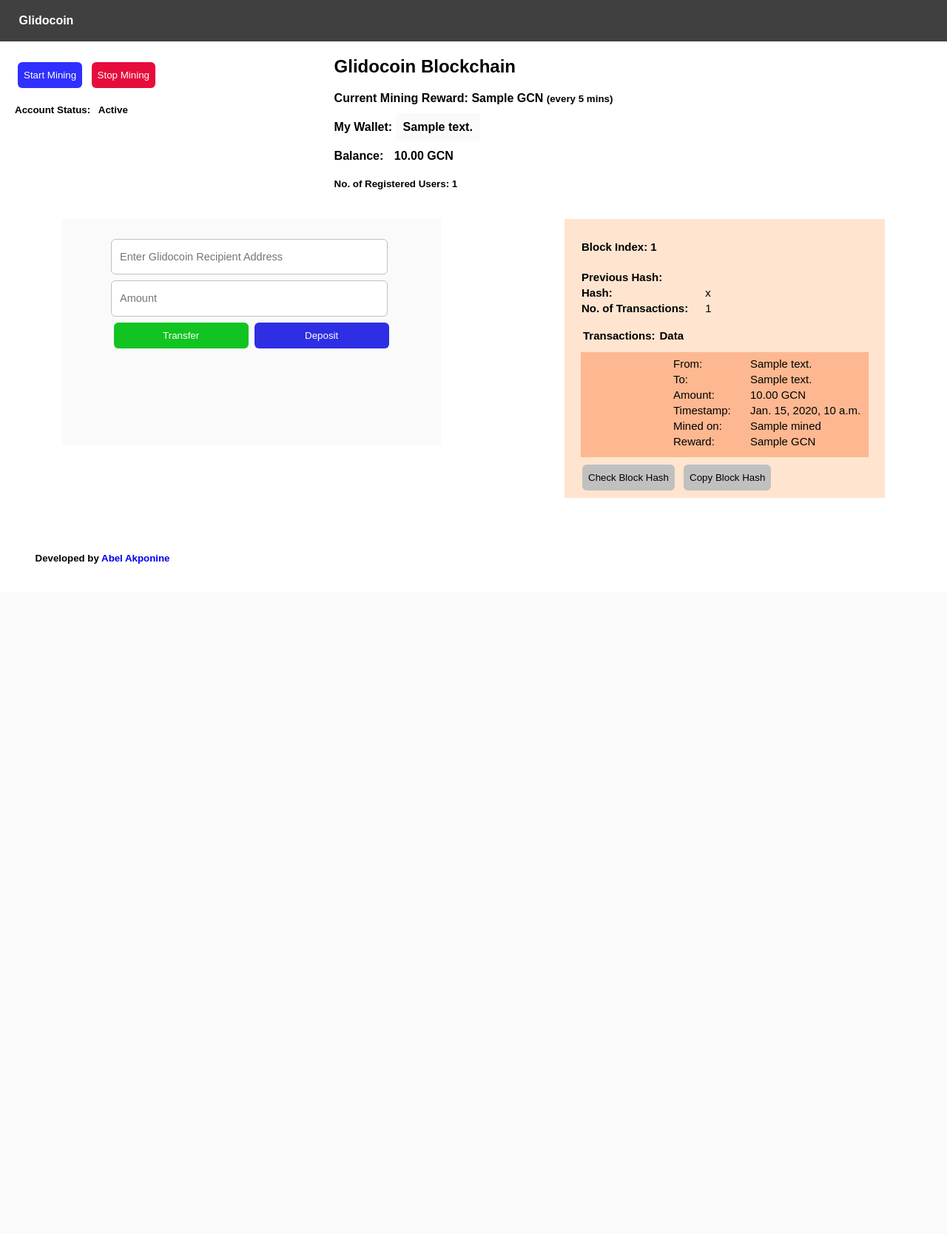
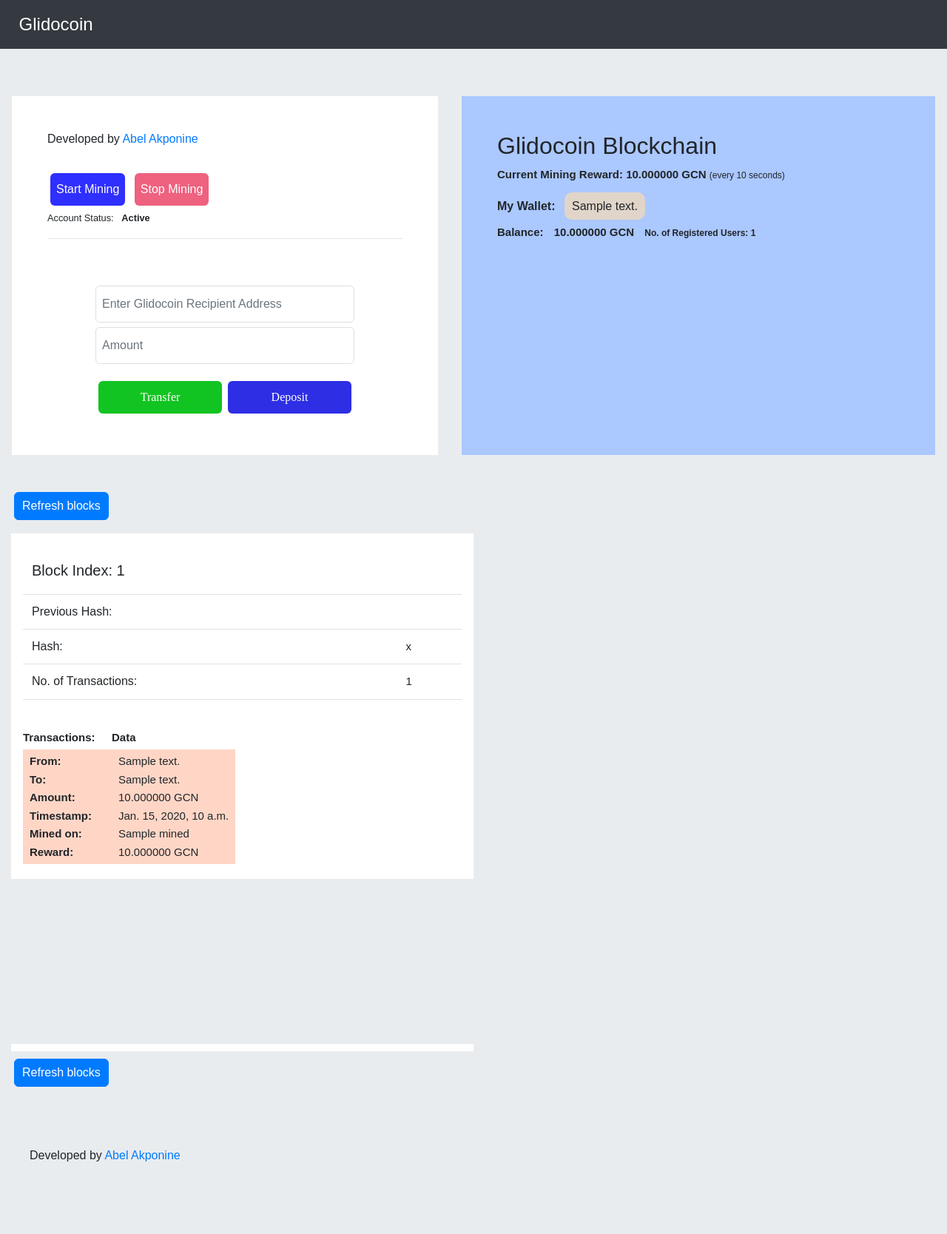
Before and after one commit to abelakponine/Glidocoin, a Django app: template Glidocoin/templates/index.html in a window 1280 px wide. Shown: the whole page at 74% size. Before the commit the page ends 762 px from the top, so only its background shows below. Run offline with Django 3.2, Linux system fonts and the light colour scheme; the template is opened without the code that fills it: most values are stand-ins (such as "Sample title", 1, 10 or a date in 2020); data that the repository does not hold is empty; some libraries are stand-ins or nearby versions.

Commit message:
Glidocoin Update

```diff
--- a/Glidocoin/static/js/initialize.js
+++ b/Glidocoin/static/js/initialize.js
@@ -1,6 +1,9 @@
 import * as jquery from "./jquery.min.js";
 
-fetch("https://glidocoin-miner.herokuapp.com/myWallet/", {
+let host = "https://glidocoin-miner.herokuapp.com";
+host = "";
+
+fetch(host+"/myWallet/", {
     method: "POST",
     headers: {
         "Content-Type": "application/json"
@@ -14,13 +17,6 @@ fetch("https://glidocoin-miner.herokuapp.com/myWallet/", {
         $("#wallet_address").text(val['walletAddress'])
         $("#start_miner").attr("onclick", "startMiner(this, '"+val['walletAddress']+"')")
         $("#stop_miner").attr("onclick", "stopMiner(this, '"+val['walletAddress']+"')")
-        $("#account_status").html("<b style='text-transform:capitalize'><small>Account status: &nbsp; "+val['status']+"</small></b>");
+        $("#account_status").html("<b style='text-transform:capitalize'><small>Account status: &nbsp; <b>"+val['status']+"</b></small></b>");
     })
 })
-
-// $.post("/myWallet/", {
-//     username: "kingabel",
-//     password: "Exploxi2"
-// }, (res)=>{
-//     console.log("res:", res)
-// }, "json")
--- a/Glidocoin/static/js/miner.js
+++ b/Glidocoin/static/js/miner.js
@@ -1,4 +1,7 @@
 import * as jquery from "./jquery.min.js";
+
+let host = "https://glidocoin-miner.herokuapp.com";
+host = "";
 
 if(typeof(EventSource) !== "undefined") {
     // Yes! Server-sent events support!
@@ -7,7 +10,8 @@ if(typeof(EventSource) !== "undefined") {
 
     var source = new EventSource("/balance/"+walletAddr);
     source.onmessage = function(event) {
-        let balance = event.data
+        let balance = Math.round((event.data) * 1000000)/1000000
+        console.log(Math.round((balance + Number.EPSILON) * 1000000)/1000000)
         $("#wallet_balance").html(balance+" GCN")
     };
 } else {
@@ -21,8 +25,8 @@ window.startMiner = (elem, walletAddr)=>{
     let elem2 = elem.nextElementSibling;
     $(elem2).css('background', 'rgb(230, 13, 60)');
     elem2.disabled = false;
-    $("#account_status").html("<b style='text-transform:capitalize'><small>Account status: &nbsp; Mining</small></b>");
-    $.get("https://glidocoin-miner.herokuapp.com/startMiner/"+walletAddr, (res)=>{
+    $("#account_status").html("<b style='text-transform:capitalize'><small>Account status: &nbsp; <b>Mining</b></small></b>");
+    $.get(host+"/startMiner/"+walletAddr, (res)=>{
         console.log(res)
     })
 }
@@ -33,13 +37,13 @@ window.stopMiner = (elem, walletAddr)=>{
     $(elem2).css('background', 'rgb(47, 47, 255)')
     elem2.disabled = false;
     $(elem2).find('i').hide(100)
-    $.get("https://glidocoin-miner.herokuapp.com/stopMiner/"+walletAddr, (res)=>{
+    $.get(host+"/stopMiner/"+walletAddr, (res)=>{
         console.log(res)
-        $("#account_status").html("<b style='text-transform:capitalize'><small>Account status: &nbsp; "+res+"</small></b>");
+        $("#account_status").html("<b style='text-transform:capitalize'><small>Account status: &nbsp; <b>"+res+"</b></small></b>");
     })
 }
 window.getBalanceOf = (walletAddr)=>{
-    $.get("https://glidocoin-miner.herokuapp.com/balance/"+walletAddr, (bal)=>{
+    $.get(host+"/balance/"+walletAddr, (bal)=>{
         console.log(bal)
     })
 }
--- a/Glidocoin/templates/index.html
+++ b/Glidocoin/templates/index.html
@@ -7,95 +7,123 @@
     <meta name="viewport" content="width=device-width, initial-scale=1.0">
     <title>Glidocoin Blockchain</title>
     <link rel="stylesheet" href="{% static 'css/app.css' %}"/>
+    <link rel="stylesheet" href="https://maxcdn.bootstrapcdn.com/bootstrap/4.5.2/css/bootstrap.min.css">
     <!-- <link rel="stylesheet" href="https://cdnjs.cloudflare.com/ajax/libs/font-awesome/5.13.0/css/all.min.css"> -->
     <link rel="stylesheet" href="https://cdnjs.cloudflare.com/ajax/libs/font-awesome/4.7.0/css/">
     <script type="module" src="{% static 'js/initialize.js'%}" defer></script>
     <script type="module" src="{% static 'js/miner.js'%}" defer></script>
+    <script src="https://maxcdn.bootstrapcdn.com/bootstrap/4.5.2/js/bootstrap.min.js"></script>
 </head>
 <body style="font-family:arial;">
-    <header class="bg-dark" style="width:96%;padding:1% 2%;">
-        <h4 class="color-white" style="margin:6px 0;">Glidocoin</h4>
+    <header class="nav bg-dark" style="padding:1% 2%;">
+        <h4 class="text-white" style="margin:6px 0;">Glidocoin</h4>
     </header>
-    <div style="width:max-content;margin:20px auto;">
-        <h2>Glidocoin Blockchain</h2>
-        <b>Current Mining Reward: {{ Glidocoin.miningReward }} GCN <small>(every 5 mins)</small></b>
+    <div class="jumbotron jumbotron-fluid no-margin">
+        <div class="container-fluid">
+            <div class="">
+                <div class="row d-flex flex-wrap">
 
-        <p>
-            <h4>My Wallet: <span id="wallet_address" style="background:#fafafa;padding:10px;">{{ Glidocoin.myWallet.walletAddress }}</span></h4>
-            <h4>Balance: <span id="wallet_balance" style="padding:10px;">{{ Glidocoin.myBalance | floatformat:2 }} GCN</span></h4>
-            <small><h4>No. of Registered Users: {{ Glidocoin.totalUsers }}</h4></small>
-        </p>
-
-        <div class="absolute" style="top:80px;left:20px;">
+                    <div class="flex-fill p-5 ml-3 mr-3 bg-white" style="min-width:45%">
+                        <h6>Developed by <a href="https://github.com/abelakponine">Abel Akponine</a></h6>
+                        <br>
+                        <div class="miner-action">
                             <button id="start_miner" class="btn no-border color-white"
                                 style="background:rgb(47, 47, 255);padding:10px 8px !important;margin:4px;"
-                onclick='startMiner(this, "{{ Glidocoin.myWallet.walletAddress }}")'>Start Mining <i class="fa fa-spinner fa-spin" style="display:none;"></i></button>
+                                onclick='startMiner(this, "{{ Glidocoin.myWallet.walletAddress }}")' {% if Glidocoin.myWallet.status == "mining" %} disabled {% endif %} >Start Mining <i class="fa fa-spinner fa-spin" style="display:none;"></i></button>
                             <button id="stop_miner" class="btn no-border color-white"
                                 style="background:rgb(230, 13, 60);padding:10px 8px !important;margin:4px;"
-                onclick='stopMiner(this, "{{ Glidocoin.myWallet.walletAddress }}")'>Stop Mining</button>
-                <p id="account_status" style="font-family:arial;"><b style='text-transform:capitalize'><small>Account status: &nbsp; {{Glidocoin.myWallet.status }}</small></b></p>
+                                onclick='stopMiner(this, "{{ Glidocoin.myWallet.walletAddress }}")' {% if Glidocoin.myWallet.status == "active" %} disabled {% endif %} >Stop Mining</button>
+                                <p id="account_status" style="font-family:arial;"><b style='text-transform:capitalize'><small>Account status: &nbsp; <b>{{Glidocoin.myWallet.status }}</b></small></b></p>
                         </div>
-    </div>
-    <div class="display-flex">
-        <div class="grid column-5x2 full-height margin-x-auto no-border" style="background:#fafafa;min-height:280px;margin-top:20px !important;">
-            <form>
-                <input placeholder="Enter Glidocoin Recipient Address">
-                <input type="number" placeholder="Amount">
-                <span class="display-flex">
+                        <hr/>
+                        <p>&nbsp;</p>
+                        <div>
+                            <form class="form d-flex flex-column" style="min-width:100%;">
+                                <input class="form-control py-4" placeholder="Enter Glidocoin Recipient Address">
+                                <input class="form-control py-4" type="number" placeholder="Amount">
+                                <span class="display-flex mt-3 margin-auto" style="width:350px;">
                                     <button class="btn no-border color-white" style="background:rgb(18, 196, 33);padding:10px 8px !important;margin:4px;">Transfer</button>
                                     <button class="btn no-border color-white" style="background:rgb(46, 46, 228);padding:10px 8px !important;margin:4px;">Deposit</button>
                                 </span>
                             </form>
                         </div>
-        <div class="grid margin-auto" style="background:#ffe4cf;width:max-content;font-size:15px;font-family:Arial, Helvetica, sans-serif;padding:6px 20px;margin-top:20px !important;">
+                    </div>
+
+                    <div class="flex-fill p-5 ml-3 mr-3 medium" style="background:#abc8ff !important;font-size:15px;word-break:break-word;">
+                        <h2>Glidocoin Blockchain</h2>
+                        <b>Current Mining Reward: {{ Glidocoin.miningReward | floatformat:6 }} GCN <small>(every 10 seconds)</small></b>
+                        <p>
+                            <h6 style="line-height:2;"><span class="mr-2 font-weight-bold">My Wallet:</span> <span id="wallet_address" style="background:#e1d5c9;padding:10px;border-radius:10px;">{{ Glidocoin.myWallet.walletAddress }}</span></h6>
+                            <b>Balance: <span id="wallet_balance" style="padding:10px;">{{ Glidocoin.myBalance | floatformat:6 }} GCN</span></b>
+                            <small><b>No. of Registered Users: {{ Glidocoin.totalUsers }}</b></small>
+                        </p>
+                    </div>
+                </div>
+                <!-- Blocks -->
+                <div class="flex-fill py-5 ml-0 mr-0 medium no-bg" style="font-size:15px;">
+                    <p>
+                        <button class="btn btn-primary" onclick="window.location.reload()">Refresh blocks</button>
+                    </p>
+                    <div class="col-sm-6" style="height:700px;overflow:hidden;overflow-y:auto;border-top:10px solid white;border-bottom:10px solid white;padding:0;scrollbar-color:white #e9ecef;">
                         {% for block in Glidocoin.chain %}
-                <table>
+                            <div class="bg-white p-3 my-4" style="margin-top:0 !important;">
+                                <table class="table" style="max-width:600px;word-break:break-word;">
                                     {% if block.index == 0 %}
-                        <td><h4>Genesis Block</h4></td><tr>
+                                        <thead><tr><td colspan="2" style="border:0"><h5>Genesis Block</h5></td></tr></thead>
                                     {% else %}
-                        <td><h4>Block Index: {{block.index}}</h4></td><tr>
+                                        <thead><tr><td colspan="2" style="border:0"><h5>Block Index: {{block.index}}</h5></td></tr></thead>
                                     {% endif %}
-                    <td><h4 class="display-inline">Previous Hash: &emsp;</h4></td> <td>{{ block.previousHash }} </td><tr>
-                        <td><h4 class="display-inline">Hash: &emsp;</h4></td> <td>{{ block.hash }} </td><tr>
+                                        <tr><td><h6 class="d-inline ws-nowrap">Previous Hash: &emsp;</h6></td> <td>{{ block.previousHash }} </td></tr>
+                                        <td><h6 class="display-inline">Hash: &emsp;</h6></td> <td>{{ block.hash }} </td><tr>
                                     {% with nTxn=block.transactions %}
-                        <td><h4 class="display-inline">No. of Transactions: &emsp;</h4></td> <td>{{ nTxn | length }} </td><tr>
+                                        <tr><td><h6 class="display-inline">No. of Transactions: &emsp;</h6></td> <td>{{ nTxn | length }} </td></tr>
+                                        <tr><td colspan="2"></td></tr>
                                     {% endwith %}
                                 </table>
-                <table style="max-width:500px;text-align:left;margin-top:10px;">
+                                <table style="max-width:600px;text-align:left;margin-top:10px;word-break:break-word;">
                                     <thead>
-                        <th class="inline-table" style="min-width:100px;margin-bottom:5px;">Transactions: </th>
+                                        <th class="inline-table" style="min-width:120px;margin-bottom:5px;">Transactions: </th>
                                         <th class="inline-table" style="min-width:100px;margin-bottom:5px;"> Data </th>
                                     </thead>
                                         <tr></tr>
                                         <tr>
                                             {% for tnx in block.transactions %}
-                                <tbody style="display:block;background:rgb(253, 184, 145);margin-bottom:4px;padding:4px 8px;">
-                                    <td style="min-width:110px;"></td>
-                                    <td style="min-width:100px;">From: </td> <td>{{ tnx.fromAddress }}</td><tr>
-                                    <td></td>
-                                    <td>To: </td> <td>{{ tnx.toAddress }}</td><tr>
-                                    <td></td>
-                                    <td>Amount: </td> <td>{{ tnx.amount | floatformat:2 }} GCN</td><tr>
-                                    <td></td>
-                                    <td>Timestamp: </td> <td>{{ tnx.timestamp}}</td><tr>
-                                    <td></td>
-                                    <td>Mined on: </td> <td>{{ tnx.mined}}</td><tr>
-                                    <td></td>
-                                    <td>Reward: </td> <td>{{ block.miningReward}} GCN</td><tr>
-                                    <td></td>
+                                                <tbody style="display:block;background:rgb(255, 214, 198);margin-bottom:4px;padding:4px 8px;">
+
+                                                <tr><td class="align-top" style="min-width:120px;"><b>From: </b></td> <td>{{ tnx.fromAddress }}</td></tr>
+
+                                                    <tr><td class="align-top"><b>To: </b></td> <td>{{ tnx.toAddress }}</td></tr>
+
+                                                    <tr><td><b>Amount: </b></td> <td>{{ tnx.amount | floatformat:6 }} GCN</td></tr>
+
+                                                    <tr><td><b>Timestamp: </b></td> <td>{{ tnx.timestamp}}</td></tr>
+
+                                                    <tr><td><b>Mined on: </b></td> <td>{{ tnx.mined}}</td></tr>
+
+                                                    <tr><td><b>Reward: </b></td> <td>{{ block.miningReward | floatformat:6}} GCN</td></tr>
+
                                                     <tr></tr>
                                                 </tbody>
                                             {% endfor %}
                                         </tr>
                                 </table>
-                <button class="btn no-border bg-silver" style="padding:10px 8px !important;margin:4px;">Check Block Hash</button>
-                <button class="btn no-border bg-silver" style="padding:10px 8px !important;margin:4px;">Copy Block Hash</button>
+                                <!-- <button class="btn no-border bg-silver" style="padding:10px 8px !important;margin:4px;">Check Block Hash</button>
+                                <button class="btn no-border bg-silver" style="padding:10px 8px !important;margin:4px;">Copy Block Hash</button> -->
+                            </div>
                         {% endfor %}
                     </div>
+                    <p class="my-2">
+                        <button class="btn btn-primary" onclick="window.location.reload()">Refresh blocks</button>
+                    </p>
                 </div>
-    <p class="clear-height"></p>
-    <footer class="absolute" style="bottom:10px;left:20px">
-        <h5>Developed by <a href="https://github.com/abelakponine">Abel Akponine</a></h5>
+
+                <!-- Blocks -->
+                <footer classs="flex-fill m-0 bg-white" style="font-size:15px;">
+                    <h6>Developed by <a href="https://github.com/abelakponine">Abel Akponine</a></h6>
                 </footer>
+            </div>
+        </div>
+    </div>
+
 </body>
 </html>
--- a/Glidocoin/views.py
+++ b/Glidocoin/views.py
@@ -8,7 +8,6 @@ from .Modules.Glidocoin import Glidocoin
 import hashlib, ecdsa, json, datetime, random
 from django.views.decorators.csrf import csrf_exempt
 
-print(Glidocoin.status)
 
 blockchain = None
 
@@ -22,7 +21,6 @@ def init(req):
     Glidocoin.wallets = blockchain.getWallets()
     Glidocoin.wallets.createWallet("Abel Akponine", "17/04/1993", "kingabel", "Exploxi2")
     Glidocoin.myWallet = Glidocoin.wallets.findWallet("kingabel", "Exploxi2")
-    print("\r\n Checking...... \r\n")
     return HttpResponse(Glidocoin.status)
 
 # Create your views here.
@@ -38,7 +36,6 @@ def home(req):
     dict = {
         "Glidocoin": blockchain
     }
-    print(Glidocoin.myWallet)
     return render(req, 'index.html', dict)
 
 def startMainer(req, wallet_addr):
@@ -67,7 +64,7 @@ def getBalanceOf(req, wallet_addr):
 
     if (wallet_addr == myWallet['walletAddress']):
         balance = blockchain.getBalanceOf(myWallet['walletAddress'])
-        return HttpResponse("data:{:.2f}".format(balance)+"\n\n", content_type='text/event-stream')
+        return HttpResponse("data:{:.6f}".format(balance)+"\n\n", content_type='text/event-stream')
     else:
         print("Invalid Wallet")
     return HttpResponse("data:0", content_type='text/event-stream')
```
Also changed, not shown: Glidocoin/Modules/Blockchain.py (+54 -44 lines), 2 other files. Lines whose indentation alone changed are shown as unchanged.
